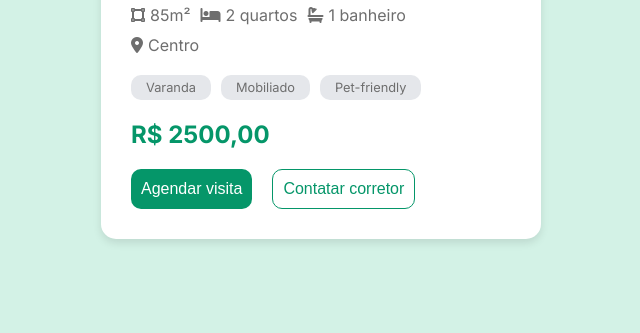
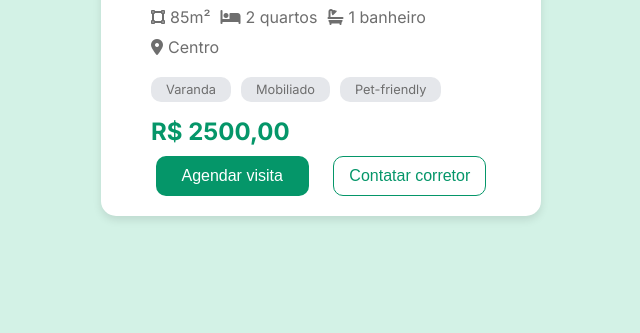
Before and after one commit to davi-aalves/card-moderno-de-imobiliaria, a plain HTML site: page index.html in a window 1280 px wide. Shown: the part 467-800 px from the top of the page, without its empty margins (319-959 px from the left). Drawn offline with Linux system fonts and the light colour scheme.

Commit message:
Refactor styles for improved layout and spacing in the container and card components

```diff
--- a/styles.css
+++ b/styles.css
@@ -44,10 +44,10 @@ body {
 }
 
 .container {
-  padding: 30px 30px;
+  padding: 20px 50px;
   display: flex;
   flex-direction: column;
-  gap: 20px;
+  gap: 10px;
 }
 
 .card-header {
@@ -95,7 +95,7 @@ body {
   display: flex;
   flex: wrap;
   gap: 10px;
-  margin-bottom: 20px;
+  margin-bottom: 15px;
 }
 
 .tag {
@@ -114,11 +114,13 @@ body {
 
 .card-footer {
   display: flex;
+  justify-content: space-evenly;
   flex-wrap: wrap;
   gap: 20px;
 }
 
 button {
+  width: 45%;
   padding: 10px;
   border: none;
   border-radius: 10px;
```
